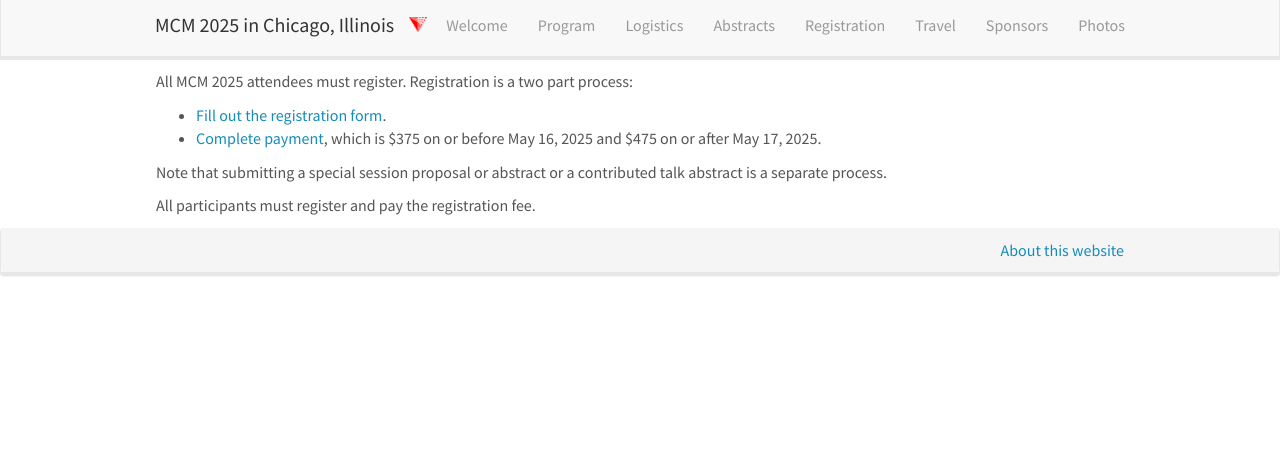
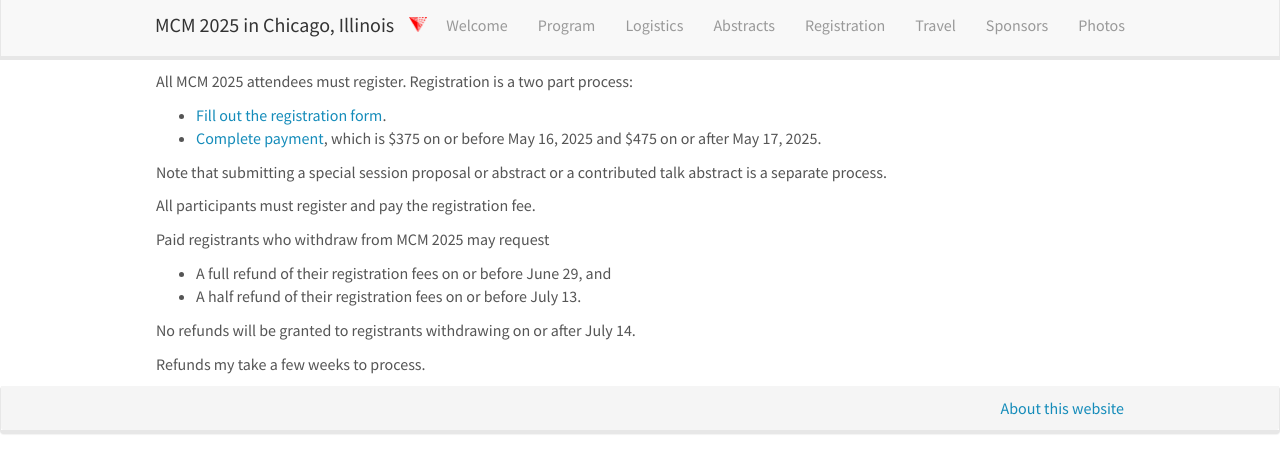
Before and after one commit to fjhickernell/mcm2025, a Jekyll site: the page built from _pages/registration.md, in a window 1280 px wide. Shown: the top 473 px of the page. Built offline with Jekyll 4.4.1, drawn with Linux system fonts in a browser that asks for light colours.

Commit message:
Refund for withdrawals policy

```diff
--- a/_pages/registration.md
+++ b/_pages/registration.md
@@ -13,3 +13,11 @@ All MCM 2025 attendees must register. Registration is a two part process:
 Note that submitting a special session proposal or abstract or a contributed talk abstract is a separate process.
 
 All participants must register and pay the registration fee.
+
+Paid registrants who withdraw from MCM 2025 may request
+* A full refund of their registration fees on or before June 29, and
+* A half refund of their registration fees on or before July 13.
+
+No refunds will be granted to registrants withdrawing on or after July 14.
+
+Refunds my take a few weeks to process.
```
Also changed, not shown: _pages/welcome.md (+5 -0 lines).
